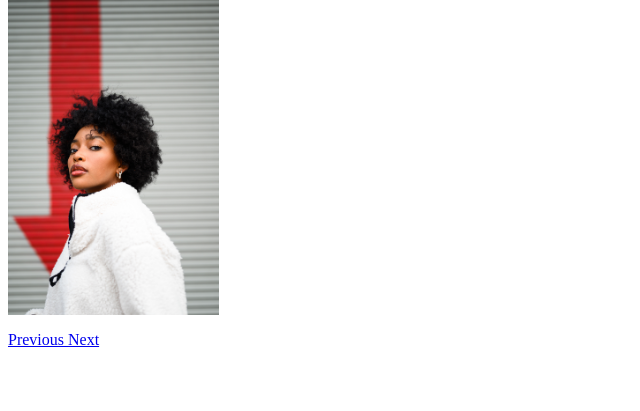
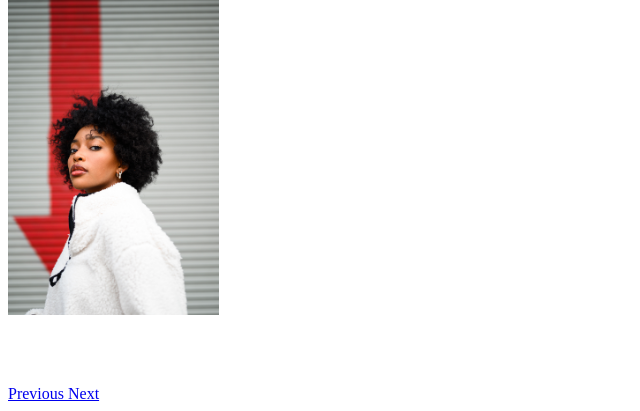
Before and after one commit to nuelxlencedjango/estate_management, a Django app: template templates/image_gallery.html in a window 1280 px wide. Shown: the part 906-1317 px from the top of the page, without its empty margins (0-640 px from the left). Before the commit the page ends 1253 px from the top, so only its background shows below. Run offline with Django 3.2, Linux system fonts and the light colour scheme; the template is opened without the code that fills it, so the values that code supplies are empty; some libraries are stand-ins or nearby versions.

Commit message:
image gallery

```diff
--- a/templates/image_gallery.html
+++ b/templates/image_gallery.html
@@ -208,7 +208,7 @@
 
 
   <!--Carousel Wrapper-->
-  <div id="carousel-example-1z" class="carousel slide carousel-fade" data-ride="carousel">
+  <div id="carousel-example-1z" class="carousel slide carousel-fade" data-ride="carousel" style="margin-top: 70px;">
       <!--Indicators-->
       <ol class="carousel-indicators">
       {% for p in images %}
```
